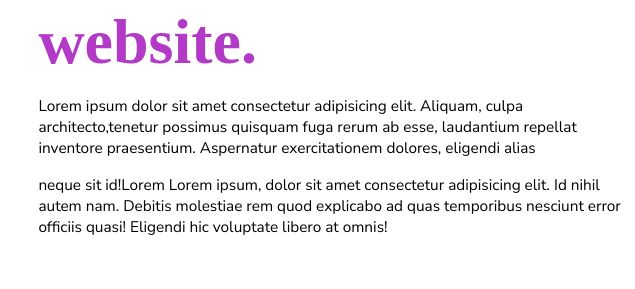
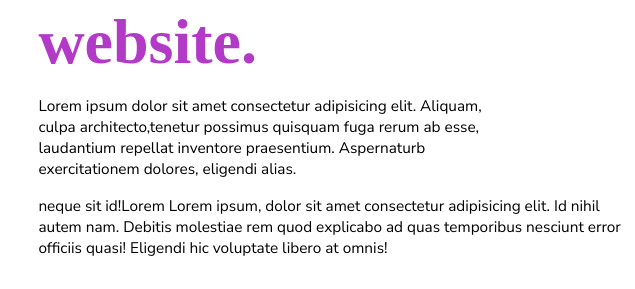
Before and after one commit to MiyaniMadhav/demo, a plain HTML site: page index.html in a window 1280 px wide. Shown: the part 233-522 px from the top of the page, 0-635 px from the left. Drawn offline with nearby package versions, Linux system fonts and the light colour scheme.

Commit message:
Update index.html

```diff
--- a/index.html
+++ b/index.html
@@ -35,9 +35,9 @@
         <div class="section">
             <div class="left">
                 <h1>Welcome to my <span>website.</span> </h1>
-                <p>Lorem ipsum dolor sit amet consectetur adipisicing elit. Aliquam, culpa architecto,tenetur
-                     possimus quisquam fuga rerum ab esse, laudantium repellat inventore praesentium.
-                     Aspernatur exercitationem dolores, eligendi alias <p class="p2"> neque sit id!Lorem
+                <p>Lorem ipsum dolor sit amet consectetur adipisicing elit. Aliquam,<br> culpa architecto,tenetur
+                     possimus quisquam fuga rerum ab esse,<br> laudantium repellat inventore praesentium.
+                     Aspernaturb <br> exercitationem dolores, eligendi alias. <p class="p2"> neque sit id!Lorem
                     Lorem ipsum, dolor sit amet consectetur adipisicing elit. Id nihil autem nam.
                     Debitis molestiae rem quod explicabo ad quas temporibus nesciunt error officiis quasi! Eligendi hic
                      voluptate libero at omnis!</p></p>
```
